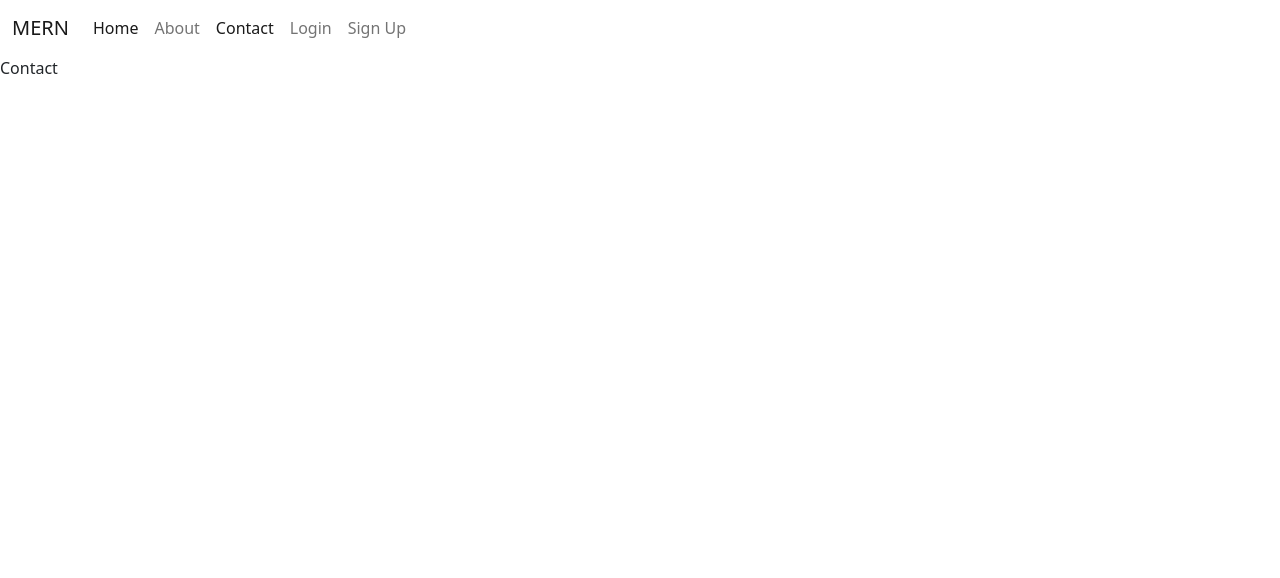
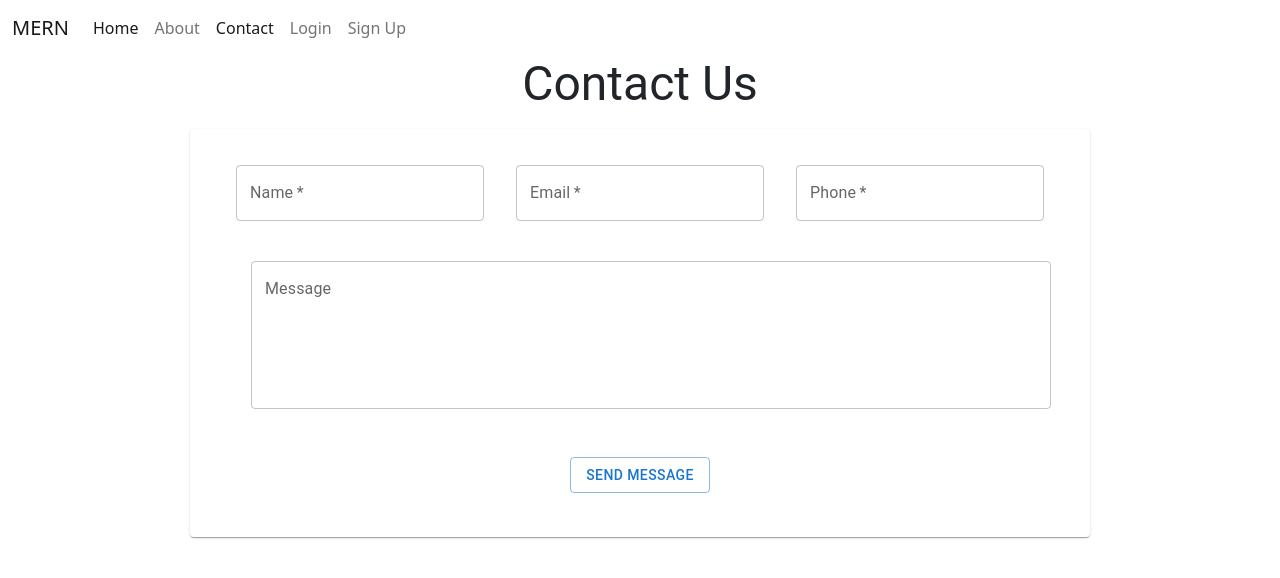
Before and after one commit to wbkhalid/mernwbkhalid, a React (Create React App) app in the folder client/: page /contact in a window 1280 px wide. Shown: the top 578 px of the page. Built offline with nearby package versions, Linux system fonts and the light colour scheme.

Commit message:
contact home error and sign up page

```diff
--- a/client/src/App.js
+++ b/client/src/App.js
@@ -7,6 +7,7 @@ import Contact from './pages/Contact';
 import Login from './pages/Login';
 import Signup from './pages/Signup';
 import './App.css'
+import Error from './pages/Error';
 
 const App = () => {
   return (
@@ -19,6 +20,7 @@ const App = () => {
         <Route path="/contact" element={<Contact />} />
         <Route path="/login" element={<Login />} />
         <Route path="/signup" element={<Signup />} />
+        <Route path="*" element={<Error />} />
       </Routes>
     </>
   );
--- a/client/src/pages/Contact.js
+++ b/client/src/pages/Contact.js
@@ -1,9 +1,84 @@
-import React from 'react'
+import {
+  Grid,
+  TextField,
+  Button,
+  Card,
+  CardContent,
+  Typography,
+} from '@mui/material';
 
 const Contact = () => {
   return (
-    <div>Contact</div>
-  )
-}
+    <div className="App">
+      <Typography gutterBottom variant="h3" align="center">
+        Contact Us
+      </Typography>
+      <Grid>
+        <Card style={{ maxWidth: 900, padding: '20px 5px', margin: '0 auto' }}>
+          <CardContent>
+            <form>
+              <Grid container spacing={1}>
+                <Grid item xs={12}>
+                  <TextField
+                    name="name"
+                    type="text"
+                    placeholder="Enter Name"
+                    label="Name"
+                    variant="outlined"
+                    sx={{
+                      mx: 2,
+                    }}
+                    xs={12}
+                    required
+                  />
+                  <TextField
+                    name="email"
+                    type="email"
+                    placeholder="Enter email"
+                    label="Email"
+                    variant="outlined"
+                    sx={{
+                      mx: 2,
+                    }}
+                    xs={12}
+                    required
+                  />
 
-export default Contact
+                  <TextField
+                    name="phone"
+                    type="number"
+                    placeholder="Enter phone number"
+                    label="Phone"
+                    variant="outlined"
+                    sx={{
+                      mx: 2,
+                    }}
+                    xs={12}
+                    required
+                  />
+
+                  <TextField
+                    id="outlined-multiline-static"
+                    label="Message"
+                    multiline
+                    rows={5}
+                    variant="outlined"
+                    sx={{ m:5, minWidth: 800, width:'auto' }}
+                  />
+                </Grid>
+
+                <Grid item xs={12}>
+                  <Button type="submit" variant="outlined" color="primary">
+                    Send Message
+                  </Button>
+                </Grid>
+              </Grid>
+            </form>
+          </CardContent>
+        </Card>
+      </Grid>
+    </div>
+  );
+};
+
+export default Contact;
--- /dev/null
+++ b/client/src/pages/Error.js
@@ -0,0 +1,22 @@
+import { Button, Typography, Card } from '@mui/material';
+import { NavLink } from 'react-router-dom';
+
+const Error = () => {
+  return (
+    <>
+      <Card style={{ maxWidth: 600, padding: '20px 5px', margin: '0 auto' ,display:'grid', placeContent:'center' }}>
+        <Typography  variant="h3" align="center" >
+          Please type correct url
+        </Typography>
+
+          <NavLink className="navbar-brand" to="/">
+            <Button variant="outlined" color="primary" >
+              Back to Home
+            </Button>
+          </NavLink>
+      </Card>
+    </>
+  );
+};
+
+export default Error;
--- a/client/src/pages/Home.js
+++ b/client/src/pages/Home.js
@@ -1,9 +1,18 @@
-
+import {
+  Grid,
+  Typography,
+} from '@mui/material';
 const Home = () => {
   return (
     <>
-      <p>Welcome</p>
-      <h1>We are Mern stack developer</h1>
+      <Grid display='grid' >
+        <Typography gutterBottom variant="h5" align="center">
+          Welcome
+        </Typography>
+        <Typography gutterBottom variant="h3" align="center">
+          We are Mern stack developer
+        </Typography>
+      </Grid>
     </>
   );
 };
--- a/client/src/pages/Signup.js
+++ b/client/src/pages/Signup.js
@@ -7,8 +7,23 @@ import {
   Typography,
 } from '@mui/material';
 import { NavLink } from 'react-router-dom';
+import { useState } from 'react';
 
 const Signup = () => {
+  const [user, setUser] = useState({
+    name: '',
+    email: '',
+    phone: '',
+    work: '',
+    password: '',
+    cPassword: '',
+  });
+  let name, value;
+  const handleInputs = (e) => {
+    name = e.target.name;
+    value = e.target.value;
+    setUser({...user, [name]:value})
+  };
   return (
     <div className="App">
       <Typography gutterBottom variant="h3" align="center">
@@ -22,12 +37,14 @@ const Signup = () => {
                 <Grid xs={12} item>
                   <TextField
                     name="name"
-                    type='text'
+                    type="text"
                     placeholder="Enter name"
                     label="Name"
                     variant="outlined"
                     fullWidth
                     required
+                    value={user.name}
+                    onChange={handleInputs}
                   />
                 </Grid>
 
@@ -40,6 +57,8 @@ const Signup = () => {
                     variant="outlined"
                     fullWidth
                     required
+                    value={user.email}
+                    onChange={handleInputs}
                   />
                 </Grid>
 
@@ -52,6 +71,8 @@ const Signup = () => {
                     variant="outlined"
                     fullWidth
                     required
+                    value={user.phone}
+                    onChange={handleInputs}
                   />
                 </Grid>
 
@@ -63,30 +84,36 @@ const Signup = () => {
                     variant="outlined"
                     fullWidth
                     required
+                    value={user.work}
+                    onChange={handleInputs}
                   />
                 </Grid>
 
                 <Grid xs={12} item>
                   <TextField
                     name="password"
-                    type='password'
+                    type="password"
                     placeholder="Enter password"
                     label="Password"
                     variant="outlined"
                     fullWidth
                     required
+                    value={user.password}
+                    onChange={handleInputs}
                   />
                 </Grid>
 
                 <Grid xs={12} item>
                   <TextField
-                    name="confirm_password"
-                    type='password'
+                    name="cPassword"
+                    type="password"
                     placeholder="Enter password"
                     label="confirm_password"
                     variant="outlined"
                     fullWidth
                     required
+                    value={user.cPassword}
+                    onChange={handleInputs}
                   />
                 </Grid>
 
@@ -109,8 +136,13 @@ const Signup = () => {
           </Typography>
 
           <NavLink className="navbar-brand" to="/login">
-            <Typography gutterBottom variant="p" align="center" fontWeight='bold'>
-            Already Register
+            <Typography
+              gutterBottom
+              variant="p"
+              align="center"
+              fontWeight="bold"
+            >
+              Already Register
             </Typography>
           </NavLink>
         </Card>
```
